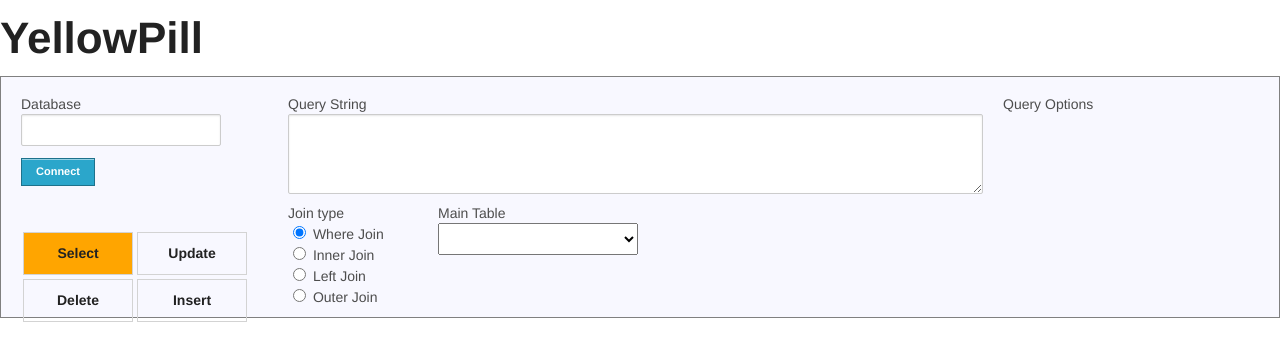
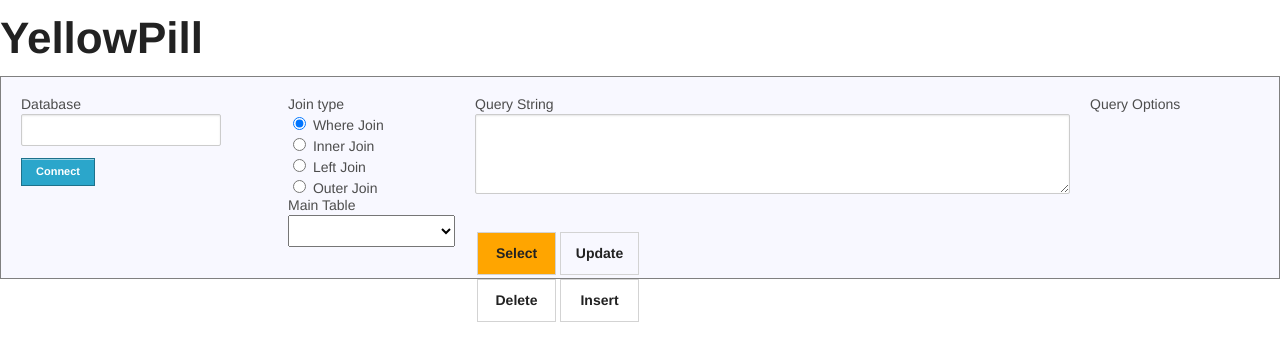
Before and after one commit to anchetaWern/yellowpill, a PHP site: page / in a window 1280 px wide. Shown: the top 361 px of the page. Run offline with PHP 8.4, Linux system fonts and the light colour scheme; lists and menus that the app fills with data are empty.

Commit message:
add code for generating joins

```diff
--- a/css/style.css
+++ b/css/style.css
@@ -49,7 +49,7 @@
   padding: 20px;
   border: 1px solid grey;
   background-color: ghostwhite;
-  height: 242px;
+  height: 203px;
 }
 
 .hover_field, .hover_option{
@@ -79,13 +79,12 @@
 
 .query_options{
 	float: left;
-
-	height: 130px;
-	width: 271px;
+	height: 98px;
+	width: 170px;
 }
 
 .query_options div{
-	width: 110px;
+	width: 79px;
 	height: 43px;
 	border: 1px solid lightgrey;
 	float: left;
@@ -97,7 +96,7 @@
 }
 
 .queries {
-    width: 695px;
+    width: 595px;
     height: 133px;
     float: left;
     margin-right: 20px;
@@ -159,6 +158,10 @@
 }
 .join_types {
     float: left;
-    width: 130px;
+    width: 167px;
     margin-right: 20px;
 }
+
+label[for=outer_join]{
+	margin-bottom:20px;
+}
--- a/index.php
+++ b/index.php
@@ -34,13 +34,7 @@ $databases = $db->query("
 			}
 			?>
 			<button type="button" class="small button" id="btn_connect" >Connect</button>
-		</div>
-
-
-		<div class="queries">
-			<label for="query_string">Query String</label>
-			<textarea id="query_string">
-			</textarea>
+		</div><!--/.databases-->
 
 			<div class="join_types">
 				<label>Join type</label>
@@ -59,18 +53,24 @@ $databases = $db->query("
 					Left Join
 				</label>
 
-				<label for="outer_join">
-					<input type="radio" name="join" id="outer_join"/>
+				<label for="right_join">
+					<input type="radio" name="join" id="right_join"/>
 					Outer Join
 				</label>
-			</div>
 
-			<div class="parent_table_container">
 				<label>Main Table</label>
 				<select id="parent_table" class="parent_table"></select>
-			</div>
+			</div><!--/.join_types-->
 
-		</div>
+
+		<div class="queries">
+			<label for="query_string">Query String</label>
+			<textarea id="query_string">
+			</textarea>
+
+
+		</div><!--/.queries-->
+
 		<label for="">Query Options</label>
 		<div class="query_options">
 
@@ -136,10 +136,6 @@ $databases = $db->query("
 		<h4>Join Tables</h4>
 		<a class="close-reveal-modal">&#215;</a>
 		<div class="join_fields">
-			<div class="main_table" id="main_table">
-
-			</div>
-
 			<div class="left_table">
 
 			</div>
@@ -147,8 +143,7 @@ $databases = $db->query("
 			<div class="right_table">
 
 			</div>
-
-		</div>
+		</div><!--/.join_fields-->
 		<input type="button" class="medium button" id="add_join" value="Join tables">
 	</div><!--/#join_modal-->
 
```
Also changed, not shown: js/main.js (+70 -5 lines).
